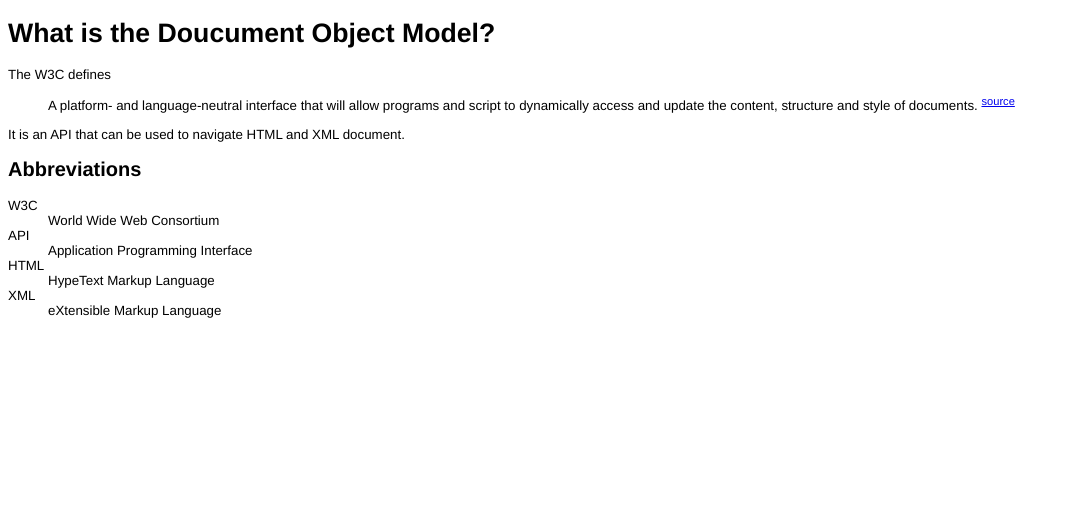
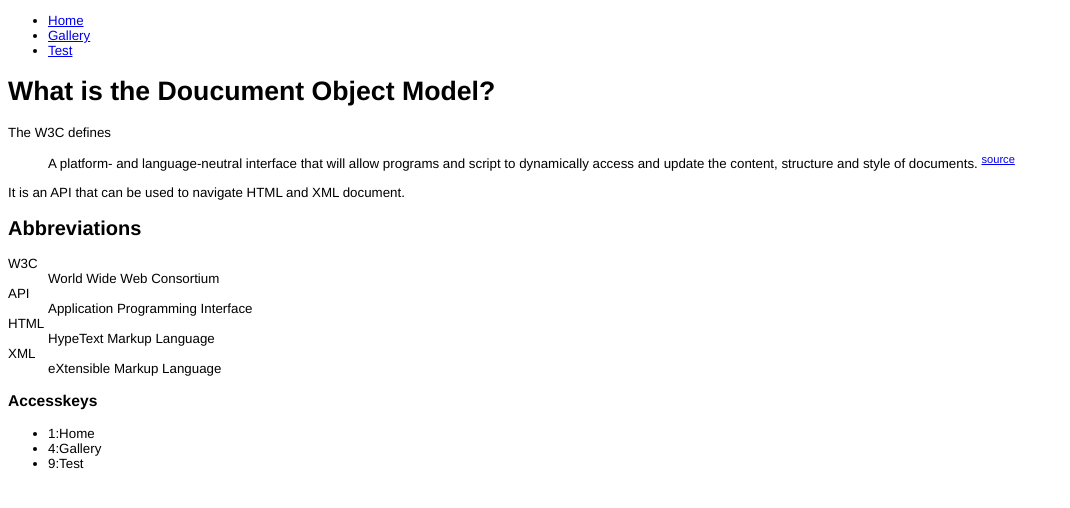
Before and after one commit to MrLrf/JS_Study, a plain HTML site: page explanation.html in a window 1280 px wide. Shown: the whole page, without its empty margins (0-1070 px from the left). Drawn offline with Linux system fonts and the light colour scheme.

Commit message:
第八章：显示快捷键清单

```diff
--- a/explanation.html
+++ b/explanation.html
@@ -6,6 +6,14 @@
 		<link rel="stylesheet" media="screen" href="css/typography.css" />
 	</head>
 	<body>
+		<ul>
+			<!--accesskey属性可以把一个元素与键盘上的某个特定按键关联起来，一般Windows中快捷键用法为Alt加特定按键
+				mac中快捷键用法为Ctrl加特定按键
+			-->
+			<li><a href="index.html" accesskey="1">Home</a></li>
+			<li><a href="img_gallery.html" accesskey="4">Gallery</a></li>
+			<li><a href="test.html" accesskey="9">Test</a></li>
+		</ul>
 		<h1>What is the Doucument Object Model?</h1>
 		<p>
 			The <abbr title="World Wide Web Consortium">W3C</abbr> defines
@@ -22,5 +30,6 @@
 		<script type="text/javascript" src="js/common.js" ></script>
 		<script type="text/javascript" src="js/displayAbbreciations.js" ></script>
 		<script type="text/javascript" src="js/displayCitations.js" ></script>
+		<script type="text/javascript" src="js/displayAccessKeys.js"></script>
 	</body>
 </html>
--- /dev/null
+++ b/js/displayAccessKeys.js
@@ -0,0 +1,41 @@
+function displayAccessKeys () {
+	//取得文档中所有链接
+	var links = document.getElementsByTagName("a");
+	//创建一个数组，用来保存访问键
+	var akeys = new Array();
+	//遍历链接
+	for (var i = 0; i < links.length; i++) {
+		var current_link = links[i];
+		//如果没有accesskey属性，继续循环
+		if (!current_link.getAttribute("accesskey")) continue;
+		//取得accesskey的值
+		var key = current_link.getAttribute("accesskey");
+		//取得链接文本
+		var text = current_link.lastChild.nodeValue;
+		//添加到数组
+		akeys[key] = text;
+	}
+	//创建列表
+	var list = document.createElement("ul");
+	//遍历访问键
+	for (key in akeys) {
+		var text = akeys[key];
+		//创建放到列表中的字符串
+		var str = key + ":" + text;
+		//创建列表项
+		var item = document.createElement("li");
+		var item_text = document.createTextNode(str);
+		item.appendChild(item_text);
+		//将列表项添加到列表
+		list.appendChild(item);
+	}
+	//创建标题
+	var header = document.createElement("h3");
+	var header_text = document.createTextNode("Accesskeys");
+	header.appendChild(header_text);
+	//把标题添加到页面主体
+	document.body.appendChild(header);
+	//把列表添加到页面主体
+	document.body.appendChild(list);
+}
+addLoadEvent(displayAccessKeys);
```
